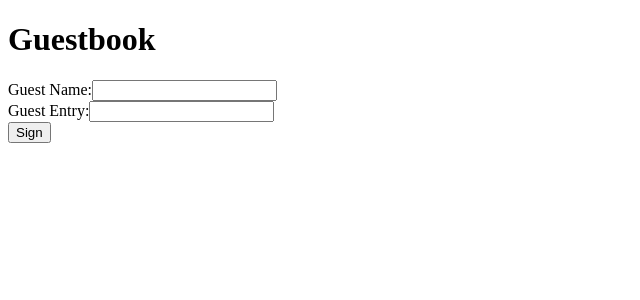
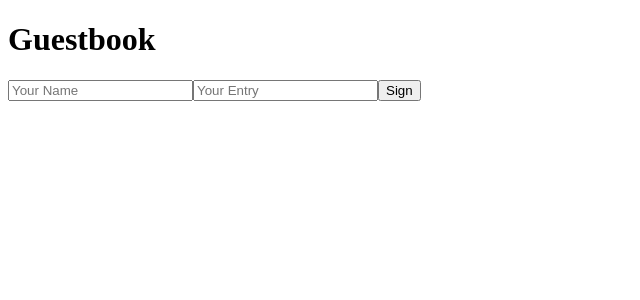
Before and after one commit to jlaurentpdx/guestbook-auth, a React app: page / in a window 1280 px wide. Shown: the top 300 px of the page, without its empty margins (0-640 px from the left). Built offline with nearby package versions, Linux system fonts and the light colour scheme.

Commit message:
moved form from Home to GuestForm component

```diff
--- /dev/null
+++ b/src/components/GuestForm/GuestForm.jsx
@@ -0,0 +1,45 @@
+import { useState } from 'react';
+
+export default function GuestForm({ entries, setEntries }) {
+  const [user, setUser] = useState('');
+  const [currentUser, setCurrentUser] = useState('');
+  const [entry, setEntry] = useState('');
+
+  const handleChangeUser = () => {
+    setCurrentUser('');
+  };
+
+  const handleSubmit = (e) => {
+    e.preventDefault();
+    const newEntry = { id: new Date(), name: user, comment: entry };
+
+    setEntries([...entries, newEntry]);
+    setCurrentUser(user);
+    setEntry('');
+  };
+
+  return (
+    <>
+      <form>
+        {currentUser ? (
+          <>
+            <h2>Thank you for signing, {currentUser}.</h2>
+            <p onClick={handleChangeUser}>Not {currentUser}?</p>
+          </>
+        ) : (
+          <input
+            value={user}
+            placeholder="Your Name"
+            onChange={(e) => setUser(e.target.value)}
+          />
+        )}
+        <input
+          value={entry}
+          placeholder="Your Entry"
+          onChange={(e) => setEntry(e.target.value)}
+        />
+        <button onClick={handleSubmit}>Sign</button>
+      </form>
+    </>
+  );
+}
--- a/src/views/Home/Home.jsx
+++ b/src/views/Home/Home.jsx
@@ -1,49 +1,11 @@
 import { useState } from 'react';
+import GuestForm from '../../components/GuestForm/GuestForm';
 
 export default function Home() {
-  const [user, setUser] = useState('');
-  const [currentUser, setCurrentUser] = useState('');
-  const [entry, setEntry] = useState('');
   const [entries, setEntries] = useState([]);
-
-  const handleChangeUser = (e) => {
-    e.preventDefault();
-    setCurrentUser('');
-  };
-
-  const handleSubmit = (e) => {
-    e.preventDefault();
-    const id = new Date();
-    setCurrentUser(user);
-
-    const newEntry = { id: id, name: user, comment: entry };
-
-    setEntries([...entries, newEntry]);
-  };
-
   return (
     <>
-      <form>
-        {currentUser ? (
-          <>
-            <h2>Howdy, {currentUser}</h2>
-            <span>Not {currentUser}? </span>
-            <button onClick={handleChangeUser}>Change user</button>
-          </>
-        ) : (
-          <>
-            <div className="name">
-              <span>Guest Name:</span>
-              <input value={user} onChange={(e) => setUser(e.target.value)} />
-            </div>
-          </>
-        )}
-        <div className="entry">
-          <span>Guest Entry:</span>
-          <input value={entry} onChange={(e) => setEntry(e.target.value)} />
-        </div>
-        <button onClick={handleSubmit}>Sign</button>
-      </form>
+      <GuestForm {...{ entries, setEntries }} />
       {entries.length > 0
         ? entries.map((entry) => (
             <div key={entry.id}>
```
